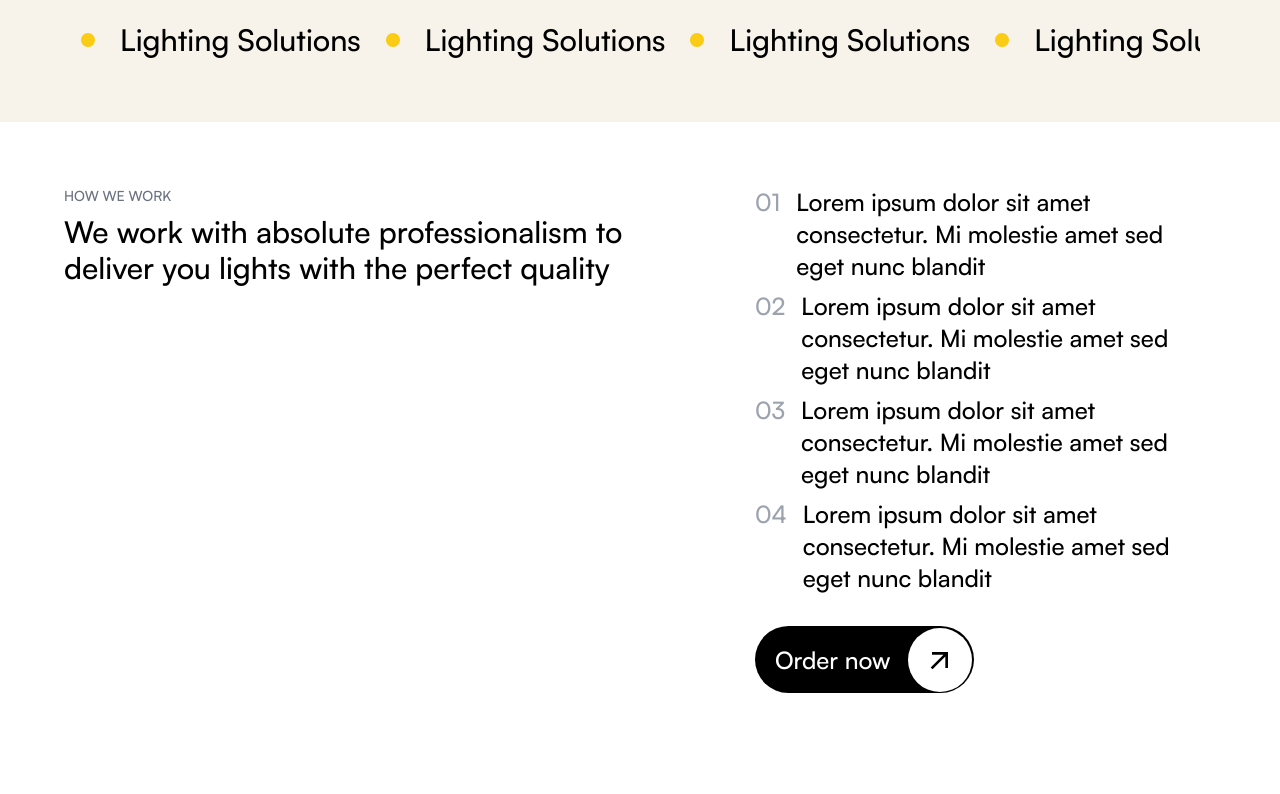
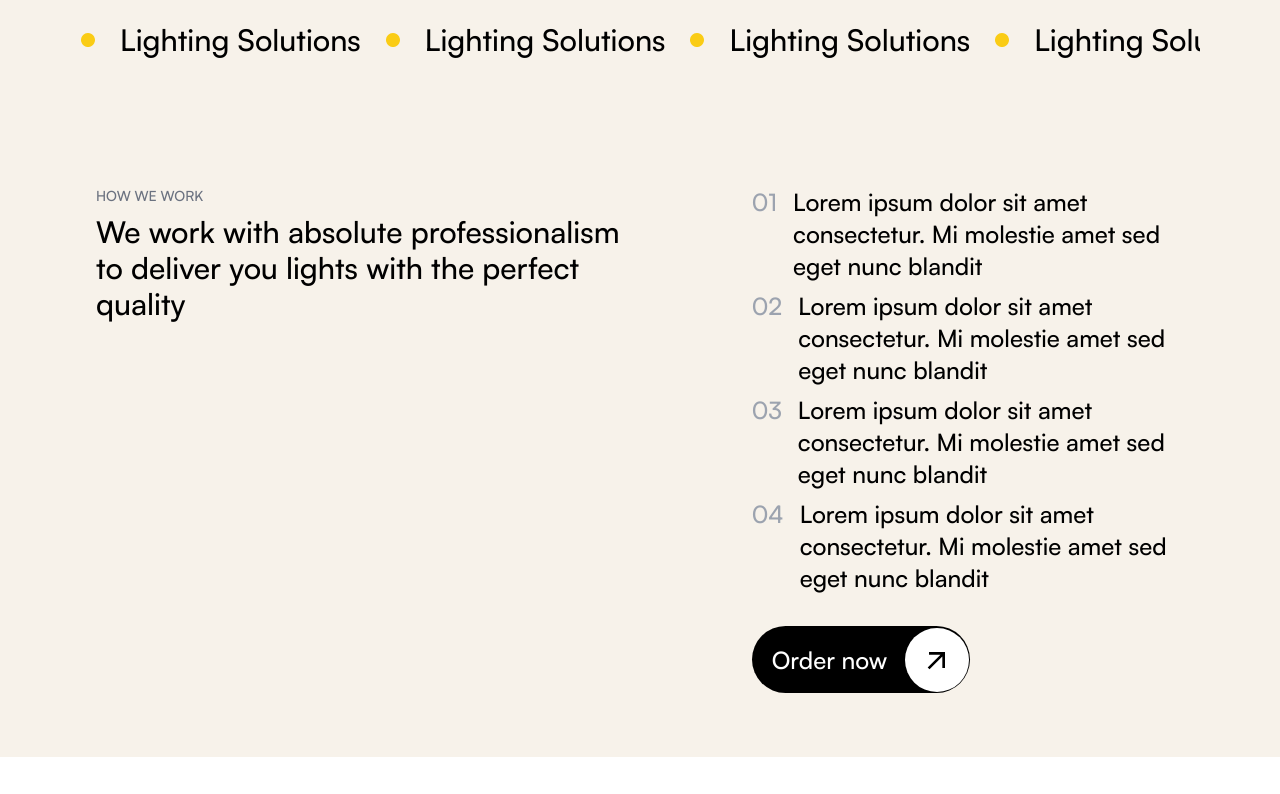
Before and after one commit to goutham-shankar/lytemaster, a Next.js app: page / in a window 1280 px wide. Shown: the part 2366-3160 px from the top of the page. Built offline with nearby package versions, Linux system fonts and the light colour scheme.

Commit message:
update: padding adjusted to match design spec

```diff
--- a/src/components/landing/howWeWorkSection.jsx
+++ b/src/components/landing/howWeWorkSection.jsx
@@ -18,7 +18,7 @@ export default function HowWeWorkSection({
   return (
     <section
       id="how-we-work"
-      className="h-max px-8 py-8 flex flex-col justify-between items-start gap-8 bg-white text-black sm:flex-row sm:px-16 sm:py-16 sm:gap-24 lg:gap-32"
+      className="h-max p-8 flex flex-col justify-between items-start gap-8 text-black sm:flex-row sm:px-12 sm:py-16 sm:gap-24 lg:px-24 lg:gap-32"
     >
       <div className="flex flex-col items-start gap-2 text-center">
         <h3 className="text-sm uppercase text-gray-500">{title}</h3>
```
